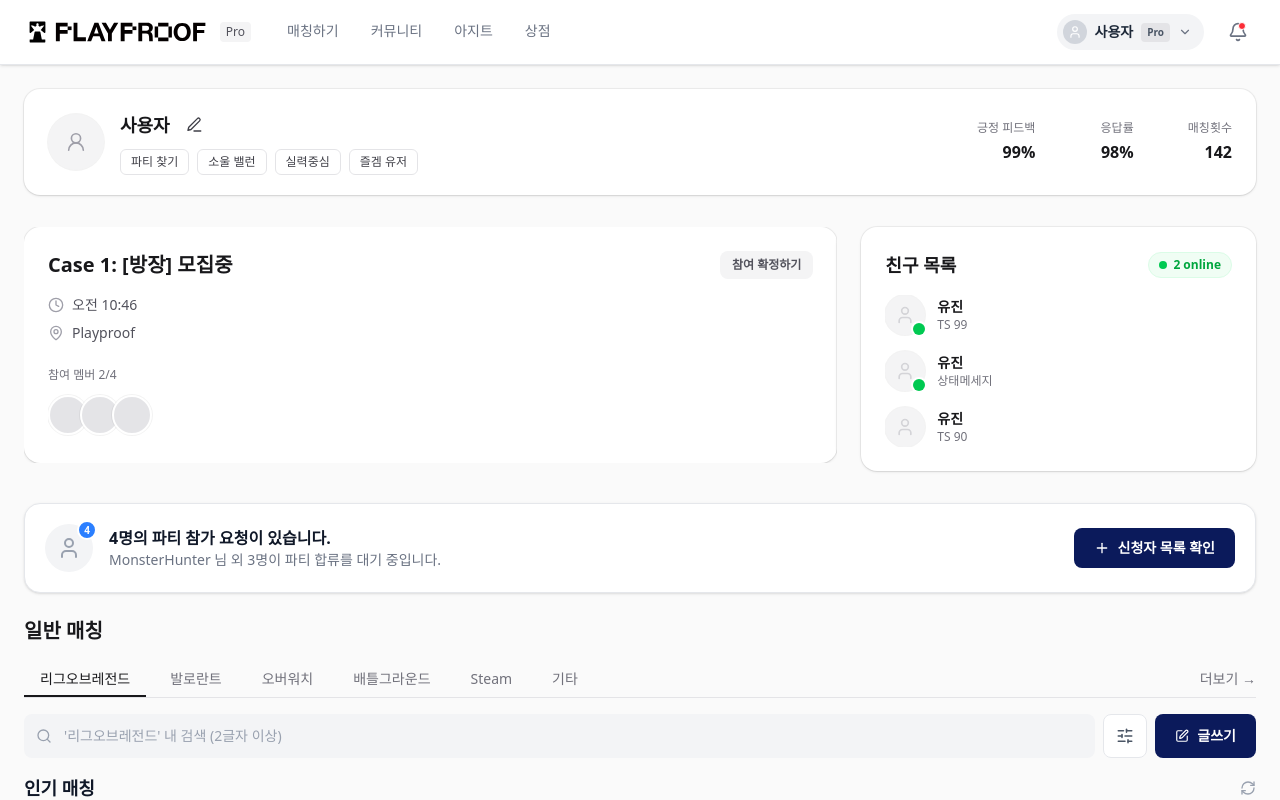
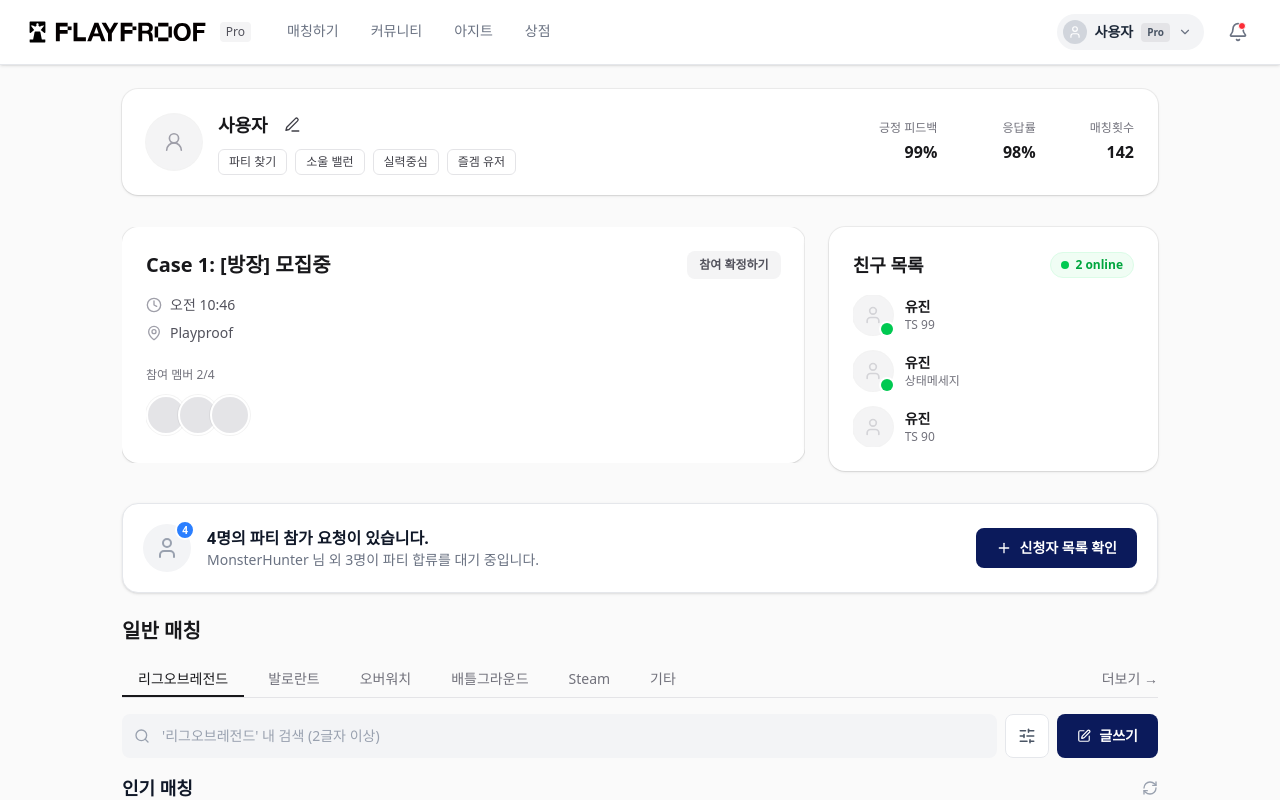
Before and after one commit to Playproof-Umc/Playproof-Frontend, a React (Vite) app in the folder Playproof/: page /home in a window 1280 px wide. Shown: the top 800 px of the page. Built offline with nearby package versions, Linux system fonts and the light colour scheme.

Commit message:
반응형 디자인 추가

```diff
--- a/Playproof/src/components/layout/AppLayout.tsx
+++ b/Playproof/src/components/layout/AppLayout.tsx
@@ -1,17 +1,27 @@
 // src/components/layout/AppLayout.tsx
 
-import type { ReactNode } from "react";
+import type { ComponentProps, ReactNode } from "react";
 import { Navbar } from "@/components/layout/Navbar";
 
 type AppLayoutProps = {
   children: ReactNode;
+  navbarProps?: ComponentProps<typeof Navbar>;
+  className?: string;
+  containerClassName?: string;
 };
 
-export const AppLayout = ({ children }: AppLayoutProps) => {
+export const AppLayout = ({
+  children,
+  navbarProps,
+  className,
+  containerClassName,
+}: AppLayoutProps) => {
   return (
-    <div className="min-h-screen bg-white text-black relative">
-      <Navbar />
-      {children}
+    <div className={["min-h-screen bg-white text-black relative", className].filter(Boolean).join(" ")}>
+      <Navbar {...navbarProps} />
+      <div className={["pp-container", containerClassName].filter(Boolean).join(" ")}>
+        {children}
+      </div>
     </div>
   );
 };
--- a/Playproof/src/features/community/pages/CommunityPageView.tsx
+++ b/Playproof/src/features/community/pages/CommunityPageView.tsx
@@ -2,7 +2,7 @@
 
 import React from "react";
 import { useLocation, useNavigate } from "react-router-dom";
-import { Navbar } from "@/components/layout/Navbar";
+import { AppLayout } from "@/components/layout/AppLayout";
 import {
   CommunityTabs,
   CommunitySearchBar,
@@ -53,10 +53,8 @@ export const CommunityPageView = () => {
   }, [modal.isWriteOpen, sharedFiles.length]);
 
   return (
-    <div className="min-h-screen bg-zinc-50">
-      <Navbar />
-
-      <main className="mx-auto w-full max-w-7xl px-6 py-8">
+    <AppLayout className="bg-zinc-50">
+      <main className="py-8">
         <div className="mb-8 text-center">
           <h1 className="text-3xl font-bold text-zinc-900">
             {COMMUNITY_PAGE_LABELS.title}
@@ -156,6 +154,6 @@ export const CommunityPageView = () => {
           initialImages={sharedFiles}
         />
       )}
-    </div>
+    </AppLayout>
   );
 };
--- a/Playproof/src/features/community/pages/PostDetailPageView.tsx
+++ b/Playproof/src/features/community/pages/PostDetailPageView.tsx
@@ -2,7 +2,7 @@
 
 import { ArrowLeft } from "lucide-react";
 import { useLocation, useNavigate, useParams, useSearchParams } from "react-router-dom";
-import { Navbar } from "@/components/layout/Navbar";
+import { AppLayout } from "@/components/layout/AppLayout";
 import { MOCK_BOARD_POSTS } from "@/features/community/data/mockCommunityData";
 import { COMMUNITY_PAGE_LABELS } from "@/features/community/constants/labels";
 import { PostDetailHeader } from "@/features/community/components/detail/PostDetailHeader";
@@ -62,10 +62,9 @@ export const PostDetailPageView = () => {
   };
 
   return (
-    <div className="min-h-screen bg-zinc-50">
-      <Navbar />
-
-      <main className="mx-auto w-full max-w-4xl px-6 py-8">
+    <AppLayout className="bg-zinc-50">
+      <main className="py-8">
+        <div className="mx-auto w-full max-w-4xl">
           <button
             onClick={handleBack}
             className="mb-6 flex items-center gap-2 text-sm text-gray-600 hover:text-gray-900"
@@ -117,7 +116,8 @@ export const PostDetailPageView = () => {
               onDeleteReply={handlers.handleDeleteReply}
             />
           </div>
+        </div>
       </main>
-    </div>
+    </AppLayout>
   );
 };
--- a/Playproof/src/features/home/pages/HomePageView.tsx
+++ b/Playproof/src/features/home/pages/HomePageView.tsx
@@ -1,7 +1,7 @@
 // src/features/home/pages/HomePageView.tsx
 
 import { useNavigate } from "react-router-dom";
-import { Navbar } from "@/components/layout/Navbar";
+import { AppLayout } from "@/components/layout/AppLayout";
 import {
   HomeCommunityHighlightSection,
   HomeHotTopicSection,
@@ -78,10 +78,8 @@ export const HomePageView = () => {
     : null;
 
   return (
-    <div className="min-h-screen bg-zinc-50">
-      <Navbar />
-
-      <main className="mx-auto w-full max-w-7xl px-6 py-6">
+    <AppLayout className="bg-zinc-50">
+      <main className="py-6">
         <div className="space-y-8">
           <HomeUserSummarySection {...userSummaryProps} />
 
@@ -107,6 +105,6 @@ export const HomePageView = () => {
         onClose={h.closeSignupComplete}
       />
       {highlightModalProps ? <HighlightDetailModal {...highlightModalProps} /> : null}
-    </div>
+    </AppLayout>
   );
 };
--- a/Playproof/src/features/mypage/pages/MyPageMainView.tsx
+++ b/Playproof/src/features/mypage/pages/MyPageMainView.tsx
@@ -1,7 +1,7 @@
 // src/features/mypage/pages/MyPageMainView.tsx
 
 import React from 'react';
-import { Navbar } from "@/components/layout/Navbar";
+import { AppLayout } from "@/components/layout/AppLayout";
 import { ProfileCard, ProfileHeader, MyPageSidebar, SectionContent } from '@/features/mypage/components';
 import { getMyProfile } from '@/features/mypage/api/mypageApi';
 import type { MyProfileData } from '@/features/mypage/types';
@@ -43,8 +43,7 @@ export const MyPageMainView = () => {
 
   if (loading) {
     return (
-      <>
-        <Navbar />
+      <AppLayout>
         <div className="flex items-center justify-center" style={{ minHeight: 'calc(100vh - 64px)' }}>
           <div className="text-center">
             <div className="inline-block h-8 w-8 animate-spin rounded-full border-4 border-solid border-gray-900 border-r-transparent"></div>
@@ -53,14 +52,13 @@ export const MyPageMainView = () => {
             </p>
           </div>
         </div>
-      </>
+      </AppLayout>
     );
   }
 
   if (error) {
     return (
-      <>
-        <Navbar />
+      <AppLayout>
         <div className="flex items-center justify-center" style={{ minHeight: 'calc(100vh - 64px)' }}>
           <div className="text-center">
             <p className="text-sm text-red-600">{error}</p>
@@ -72,20 +70,19 @@ export const MyPageMainView = () => {
             </button>
           </div>
         </div>
-      </>
+      </AppLayout>
     );
   }
 
   if (!profileData) {
     return (
-      <>
-        <Navbar />
+      <AppLayout>
         <div className="flex items-center justify-center" style={{ minHeight: 'calc(100vh - 64px)' }}>
           <p className="text-sm text-gray-500">
             {MYPAGE_SECTION_LABELS.profile} 데이터가 없습니다
           </p>
         </div>
-      </>
+      </AppLayout>
     );
   }
 
@@ -95,10 +92,8 @@ export const MyPageMainView = () => {
   };
 
   return (
-    <>
-      <Navbar />
-      <div className="bg-gray-50 py-8">
-        <div className="mx-auto max-w-7xl px-4">
+    <AppLayout className="bg-gray-50">
+      <div className="py-8">
         {/* 상단: 프로필 카드(좌) + 프로필 헤더(우) */}
         <div className="grid grid-cols-1 lg:grid-cols-4 gap-6">
           <div className="lg:col-span-1">
@@ -120,7 +115,6 @@ export const MyPageMainView = () => {
           </main>
         </div>
       </div>
-      </div>
-    </>
+    </AppLayout>
   );
 };
--- a/Playproof/src/features/store/components/layout/StoreLayout.tsx
+++ b/Playproof/src/features/store/components/layout/StoreLayout.tsx
@@ -1,6 +1,6 @@
 // src/features/store/components/layout/StoreLayout.tsx
 import React from 'react';
-import { Navbar } from "@/components/layout/Navbar";
+import { AppLayout } from "@/components/layout/AppLayout";
 
 interface StoreLayoutProps {
   children: React.ReactNode;
@@ -8,16 +8,12 @@ interface StoreLayoutProps {
 
 export const StoreLayout = ({ children }: StoreLayoutProps) => {
   return (
-    <div className="min-h-screen bg-white">
-      {/* 상단 네비바 */}
-      <Navbar />
-
-      {/* 메인 컨텐츠 (사이드바 없이 중앙 정렬) */}
-      <div className="max-w-7xl mx-auto px-6 py-8">
+    <AppLayout>
+      <div className="py-8">
         <main className="w-full">
           {children}
         </main>
       </div>
-    </div>
+    </AppLayout>
   );
 };
--- a/Playproof/src/features/team/pages/AzitPageView.tsx
+++ b/Playproof/src/features/team/pages/AzitPageView.tsx
@@ -2,7 +2,7 @@
 import React from 'react';
 import { useNavigate } from "react-router-dom";
 import { ArrowLeft, Settings, Users } from 'lucide-react';
-import { Navbar } from "@/components/layout/Navbar";
+import { AppLayout } from "@/components/layout/AppLayout";
 
 import { AzitNavigation } from '@/features/team/components/azit/AzitNavigation';
 import { LeftPanel } from '@/features/team/components/azit/LeftPanel';
@@ -51,11 +51,7 @@ export const AzitPageView = () => {
   };
 
   return (
-    <div className="flex flex-col h-screen bg-white">
-      <div className="flex-none z-50 border-b border-gray-100">
-        <Navbar />
-      </div>
-
+    <AppLayout className="bg-white" containerClassName="pp-container--fluid">
       <div className="flex flex-col flex-1 overflow-y-auto lg:overflow-hidden w-full max-w-[1920px] mx-auto">
         {/* Navigation */}
         <div className="flex-none">
@@ -161,6 +157,6 @@ export const AzitPageView = () => {
           actions.submitFeedback(feedbackModal.scheduleId);
         }}
       />
-    </div>
+    </AppLayout>
   );
 };
--- a/Playproof/src/index.css
+++ b/Playproof/src/index.css
@@ -4,3 +4,69 @@
   --color-primary-700: #0e2350;
   --color-primary-800: #0b1a5b;
 }
+
+.pp-container {
+  width: 100%;
+  margin-left: auto;
+  margin-right: auto;
+  padding-left: 16px;
+  padding-right: 16px;
+}
+
+.pp-grid {
+  display: grid;
+  gap: 20px;
+  grid-template-columns: repeat(2, minmax(0, 1fr));
+}
+
+@media (min-width: 768px) {
+  .pp-container {
+    padding-left: 20px;
+    padding-right: 20px;
+  }
+
+  .pp-grid {
+    grid-template-columns: repeat(3, minmax(0, 1fr));
+  }
+}
+
+@media (min-width: 992px) {
+  .pp-container {
+    padding-left: 24px;
+    padding-right: 24px;
+  }
+
+  .pp-grid {
+    grid-template-columns: repeat(3, minmax(0, 1fr));
+  }
+}
+
+@media (min-width: 1200px) {
+  .pp-container {
+    max-width: 1100px;
+    padding-left: 32px;
+    padding-right: 32px;
+  }
+
+  .pp-grid {
+    grid-template-columns: repeat(12, minmax(0, 1fr));
+  }
+}
+
+@media (min-width: 1600px) {
+  .pp-container {
+    max-width: 1440px;
+    padding-left: 40px;
+    padding-right: 40px;
+  }
+
+  .pp-grid {
+    grid-template-columns: repeat(12, minmax(0, 1fr));
+  }
+}
+
+.pp-container--fluid {
+  max-width: none;
+  padding-left: 0;
+  padding-right: 0;
+}
```
Also changed, not shown: Playproof/src/features/matching/pages/MatchingPageView.tsx (+13 -12 lines). Lines whose indentation alone changed are shown as unchanged.
